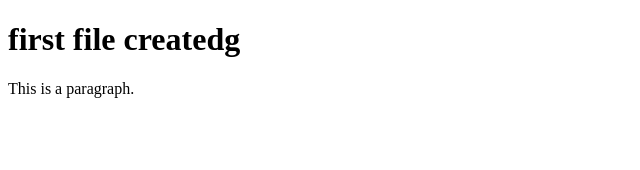
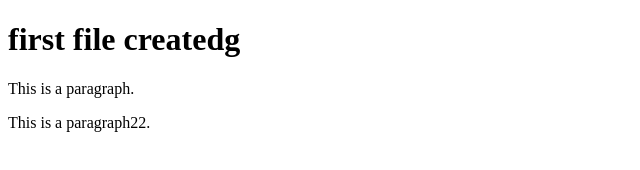
Before and after one commit to gunashrie/awsguna, a plain HTML site: page index.html in a window 1280 px wide. Shown: the whole page, without its empty margins (0-640 px from the left). Drawn offline with Linux system fonts and the light colour scheme.

Commit message:
Update index.html

```diff
--- a/index.html
+++ b/index.html
@@ -7,6 +7,8 @@
 
 <h1>first file createdg</h1>
 <p>This is a paragraph.</p>
+  <p>This is a paragraph22.</p>
+
 
 </body>
 </html
```
